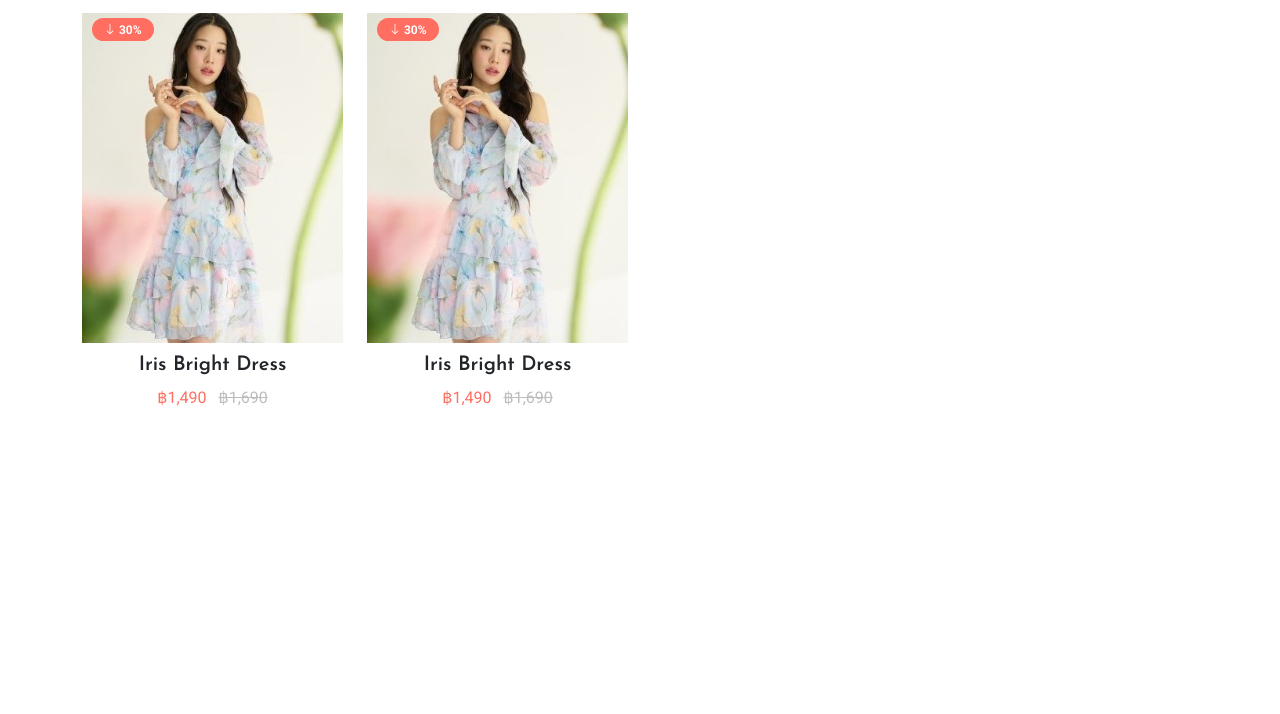
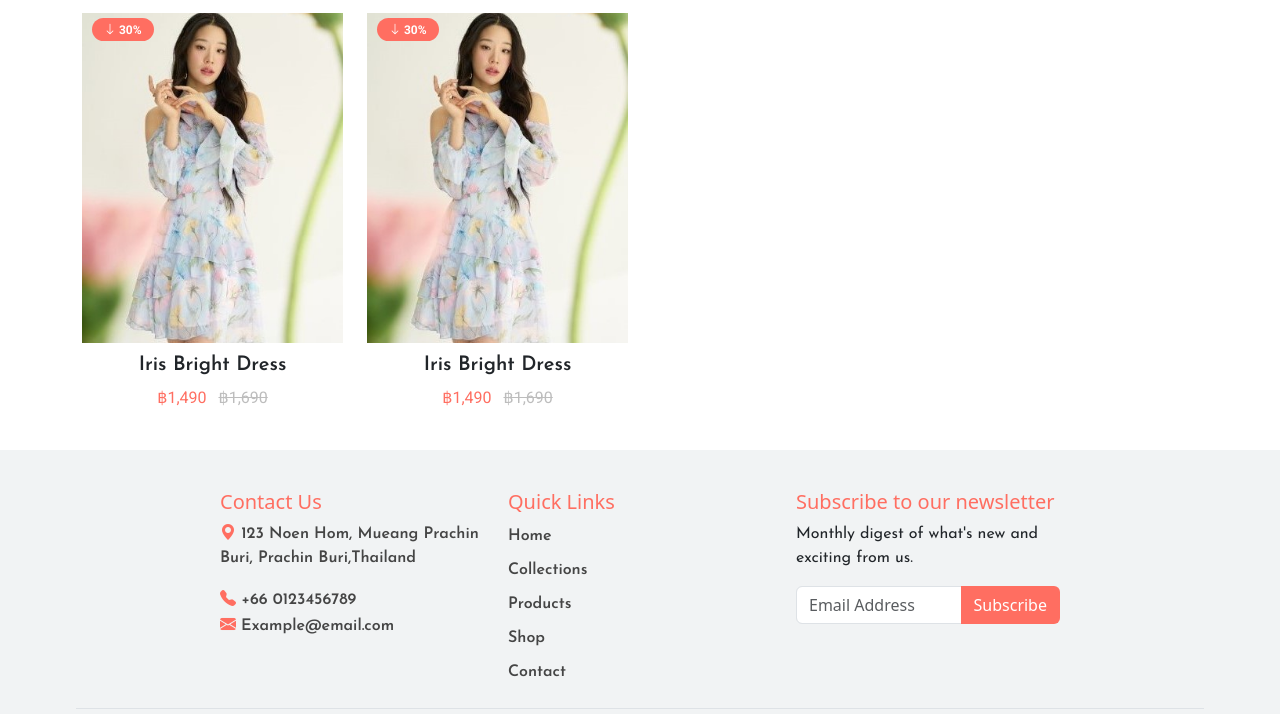
Before and after one commit to iampasinee/webintro67, a plain HTML site: page index.html in a window 1280 px wide. Shown: the part 1018-1732 px from the top of the page. Before the commit the page ends 1468 px from the top, so only its background shows below. Drawn offline with nearby package versions, Linux system fonts and the light colour scheme.

Commit message:
save_web

```diff
--- a/css/style.css
+++ b/css/style.css
@@ -359,6 +359,47 @@ section.product-section{
     margin-left: 8px;
 }
 
+
+
+
+
+/* footer */
+.section-footer{
+    background: var(--cultured);
+}
+.section-footer .footer-title{
+    color: var(--bittersweet);
+}
+.section-footer ul li address, a {
+    color: var(--onyx);
+    font-size: 1rem;
+    font-family: var(--ff-josefin-sans);
+    font-weight: 600;
+}
+.section-footer ul li i{
+    color: var(--bittersweet);
+}
+.nav-item .nav-footer{
+    color: var(--onyx);
+    font-size: 1rem;
+    font-family: var(--ff-josefin-sans);
+    font-weight: 600;
+}
+.nav-item .nav-footer:is(:hover, :focus){
+    color: var(--bittersweet);
+    transition: 0.3s color;
+}
+.newslet-text{
+    font-family: var(--ff-josefin-sans)
+}
+.btn-newslet{
+    color: var(--white);
+    background: var(--bittersweet);
+}
+.btn-newslet:is(:hover, :focus){
+    color: var(--bittersweet);
+    background: transparent;
+}
 /*
     Responsive
 */
@@ -400,6 +441,11 @@ section.product-section{
         border-bottom: .3em solid;
     }
 
+}
+@media (max-width: 991px) {
+    .navbar{
+        position: sticky;
+    }
 }
 
 @media (max-width: 768px){
--- a/index.html
+++ b/index.html
@@ -75,7 +75,7 @@
                     <span class="nav-badge">2</span>
                 </i>
             </a>
-            <a href="#" class="icon-botton ">
+            <a href="#" class="icon-botton " data-bs-toggle="offcanvas" data-bs-target="#shoppingcart" aria-controls="shoppingcart" aria-label="Toggle navigation">
                 <i class="bi bi-bag">
                     <span class="nav-badge">5</span>
                 </i>
@@ -90,6 +90,20 @@
         </div>
     </nav>
     <!-- END Navbar -->
+
+    <!-- cart  -->
+      <div class="offcanvas offcanvas-end" tabindex="-1" id="shoppingcart" aria-labelledby="yourcart">
+        <div class="offcanvas-header">
+          <h5 class="offcanvas-title" id="yourcart">Your Cart</h5>
+          <button type="button" class="btn-close" data-bs-dismiss="offcanvas" aria-label="Close"></button>
+        </div>
+        <div class="offcanvas-body">
+            <p class="text-center h5">Your Cart</p>
+          <ul class="navbar-nav justify-content-end flex-grow-1 pe-3">
+          </ul>
+        </div>
+      </div>
+
 
     <!-- hero banner -->
     <section class="hero-section">
@@ -116,7 +130,8 @@
     </section>
 
     <!-- Products -->
-     <section class="product-section">
+    <section class="product-section">
+
         <!-- Filter button -->
         <div class="container justify-content-center">
             <div class="row justify-content-center product-title">
@@ -306,7 +321,60 @@
             </div>
          </div>
 
-     </section>
+    </section>
+
+    <!-- Footer -->
+    <div class="container-fluid m-0 section-footer">
+        <footer class="py-3 px-lg-3">
+            <div class="row justify-content-center justify-content-sm-center justify-content-md-between justify-content-lg-center pt-4 px-lg-5">
+                <div class="col-11 col-sm-10 col-md-5 col-lg-3 mb-sm-3">
+                    <h5 class="footer-title">Contact Us</h5>
+                    <ul class=" flex-column p-0">
+                        <li class="mb-0"><address class="p-0 "><i class="bi bi-geo-alt-fill"></i> <span> 123 Noen Hom, Mueang Prachin Buri, Prachin Buri,Thailand</span></address></li>
+                        <li class="mb-0"><a href="tel:+660123456789" class="p-0 "><i class="bi bi-telephone-fill"></i> <span> +66 0123456789</span></a></li>
+                        <li class="mb-2"><a href="mailto:Example@email.com" class="p-0"><i class="bi bi-envelope-fill"></i><span> Example@email.com</span></a></li>
+                    </ul>
+                </div>
+
+                <div class="col-11 col-sm-10 col-md-5 col-lg-3 mb-sm-3">
+                    <h5 class="footer-title">Quick Links</h5>
+                    <ul class="nav flex-column">
+                        <li class="nav-item mb-2"><a href="#" class="nav-footer p-0">Home</a></li>
+                        <li class="nav-item mb-2"><a href="#" class="nav-footer p-0">Collections</a></li>
+                        <li class="nav-item mb-2"><a href="#" class="nav-footer p-0">Products</a></li>
+                        <li class="nav-item mb-2"><a href="#" class="nav-footer p-0">Shop</a></li>
+                        <li class="nav-item mb-2"><a href="#" class="nav-footer p-0">Contact</a></li>
+                    </ul>
+                </div>
+
+                <div class="col-11 col-sm-10 col-md-5 col-lg-3 mb-3 mb-lg-0">
+                    <form>
+                        <h5 class="footer-title">Subscribe to our newsletter</h5>
+                        <p class="newslet-text">Monthly digest of what's new and exciting from us.</p>
+                        <div class="d-flex w-100 gap-2">
+                            <label for="newsletter1" class="visually-hidden">Email address</label>
+                            <form class="card p-2">
+                                <div class="input-group">
+                                <input type="text" class="form-control" placeholder="Email Address">
+                                <button type="submit" class="btn btn-newslet">Subscribe</button>
+                                </div>
+                            </form>
+                        </div>
+                    </form>
+                </div>
+            </div>
+
+            <div class="d-flex flex-column flex-sm-row justify-content-between py-0 my-0 py-md-2 px-lg-5 mx-lg-5 border-top">
+                <p class="">© 2024 Company, Inc. All rights reserved.</p>
+                <ul class="list-unstyled d-flex ">
+                    <li class="ms-3"><a class="link-body-emphasis" href="#"><i class="bi bi-facebook fs-4"></i></a></li>
+                    <li class="ms-3"><a class="link-body-emphasis" href="#"><i class="bi bi-instagram fs-4"></i></a></li>
+                    <li class="ms-3"><a class="link-body-emphasis" href="#"><i class="bi bi-tiktok fs-4"></i></a></li>
+                </ul>
+            </div>
+        </footer>
+      </div>
+
 
 
 
```
